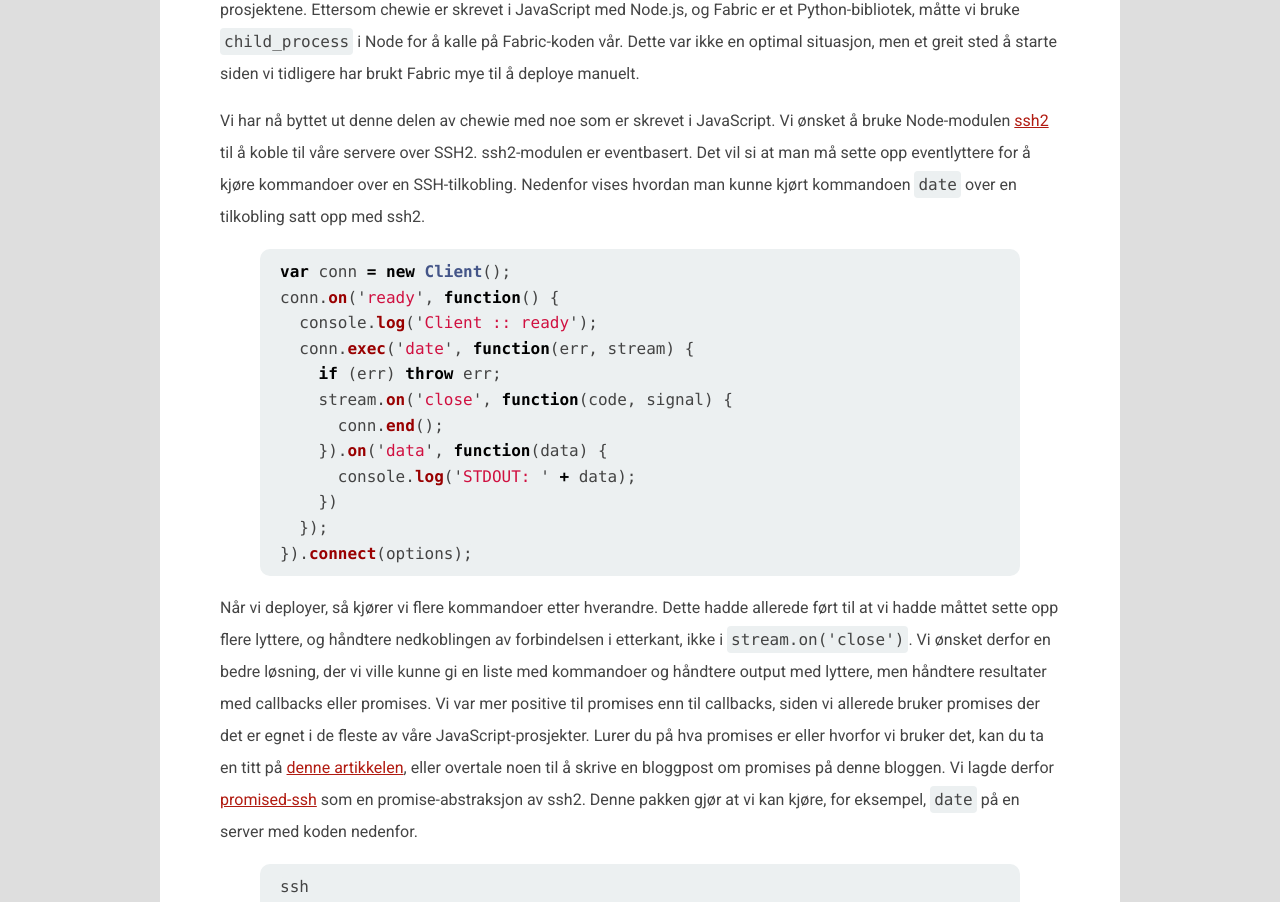
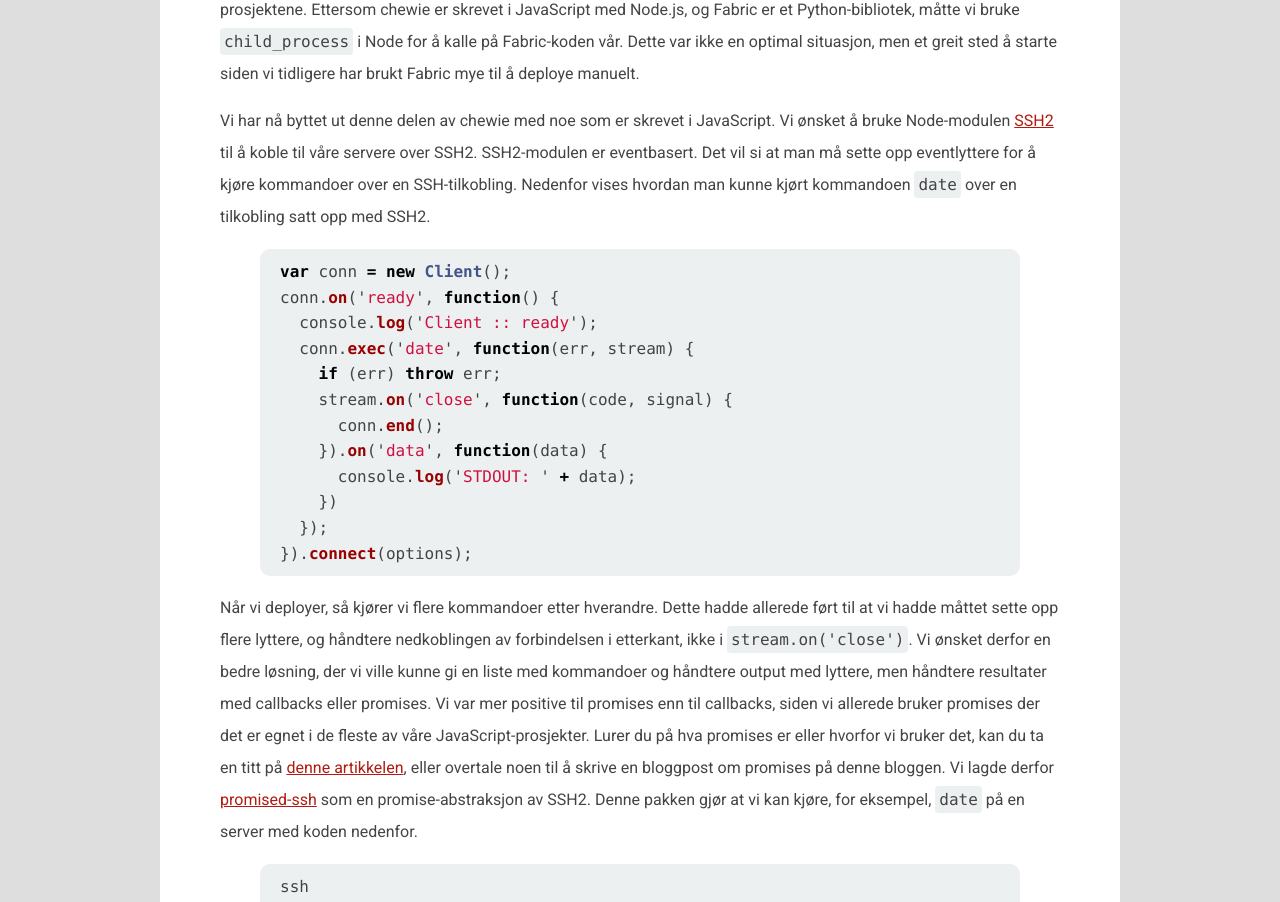
Before and after one commit to webkom/webkom.github.io, a Jekyll site: the page built from _posts/2015-03-10-chewie-uten-fabric.md, in a window 1280 px wide. Shown: the part 311-1213 px from the top of the page. Built offline with Jekyll 4.4.1, drawn with Linux system fonts in a browser that asks for light colours; nearby versions of some CDN libraries; comment, search, counter and statistics services are not loaded.

Commit message:
s/ssh2/SSH2/

```diff
--- a/_posts/2015-03-10-chewie-uten-fabric.md
+++ b/_posts/2015-03-10-chewie-uten-fabric.md
@@ -14,10 +14,10 @@ var ikke en optimal situasjon, men et greit sted å starte siden vi tidligere ha
 brukt Fabric mye til å deploye manuelt.
 
 Vi har nå byttet ut denne delen av chewie med noe som er skrevet i JavaScript. Vi
-ønsket å bruke Node-modulen [ssh2](https://github.com/mscdex/ssh2) til å koble til
-våre servere over SSH2. ssh2-modulen er eventbasert. Det vil si at man må sette opp
+ønsket å bruke Node-modulen [SSH2](https://github.com/mscdex/ssh2) til å koble til
+våre servere over SSH2. SSH2-modulen er eventbasert. Det vil si at man må sette opp
 eventlyttere for å kjøre kommandoer over en SSH-tilkobling. Nedenfor vises hvordan
-man kunne kjørt kommandoen `date` over en tilkobling satt opp med ssh2.
+man kunne kjørt kommandoen `date` over en tilkobling satt opp med SSH2.
 
 {% highlight javascript %}
 var conn = new Client();
@@ -45,7 +45,7 @@ kan du ta en titt på
 [denne artikkelen](http://spion.github.io/posts/why-i-am-switching-to-promises.html),
 eller overtale noen til å skrive en bloggpost om promises på denne bloggen. Vi
 lagde derfor [promised-ssh](https://github.com/relekang/promised-ssh) som en
-promise-abstraksjon av ssh2. Denne pakken gjør at vi kan kjøre, for eksempel, `date` på en server
+promise-abstraksjon av SSH2. Denne pakken gjør at vi kan kjøre, for eksempel, `date` på en server
 med koden nedenfor.
 
 {% highlight javascript %}
```
